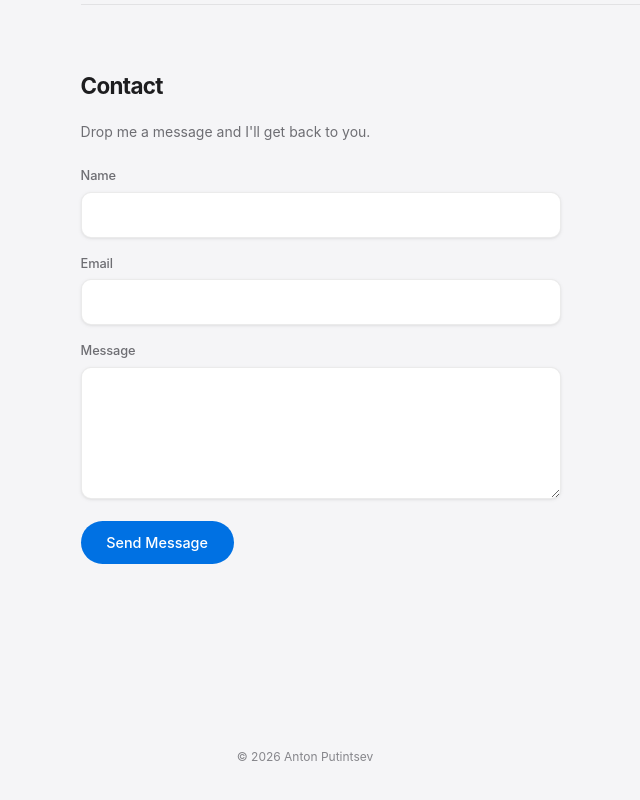
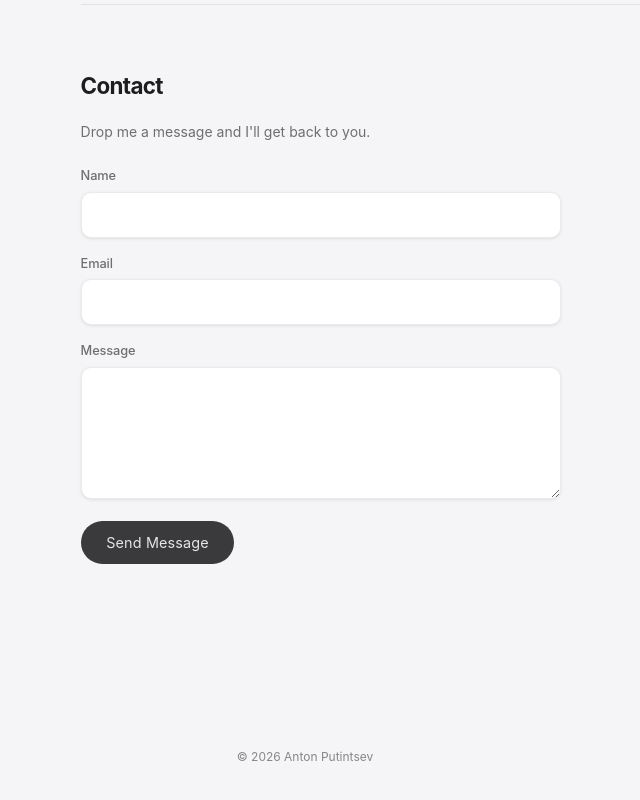
Before and after one commit to a-put/putad.github.io, a plain HTML site: page index.html in a window 1280 px wide. Shown: the part 8503-9303 px from the top of the page, without its empty margins (335-975 px from the left). Drawn offline with nearby package versions, Linux system fonts and the light colour scheme; no server answers.

Commit message:
Style send button to match toggle — dark   charcoal, minimalistic

```diff
--- a/style.css
+++ b/style.css
@@ -541,19 +541,20 @@ html[data-theme="dark"] .badge-gold {
 }
 
 .submit-btn {
-  background: var(--accent);
-  color: white;
+  background: #3a3a3c;
+  color: #e5e5ea;
   border: none;
   border-radius: 980px;
   padding: 0.65rem 1.6rem;
   font-family: var(--font);
   font-size: 0.9rem;
-  font-weight: 500;
+  font-weight: 400;
+  letter-spacing: 0.01em;
   cursor: pointer;
   transition: opacity 0.2s;
 }
 
-.submit-btn:hover { opacity: 0.85; }
+.submit-btn:hover { opacity: 0.75; }
 
 /* ── Explainer card ──────────────────────────────────────── */
 html[data-theme="dark"] .explainer-card {
```
